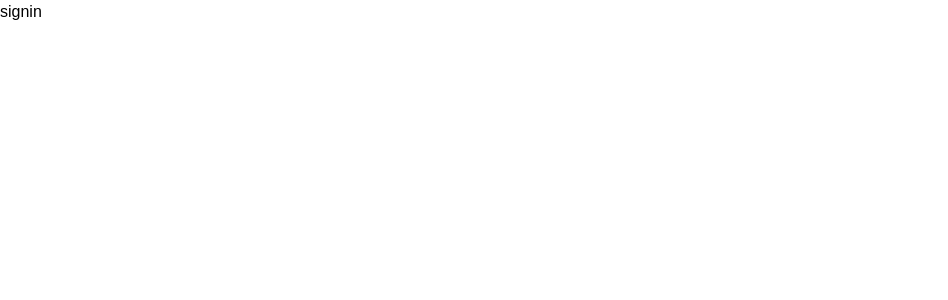
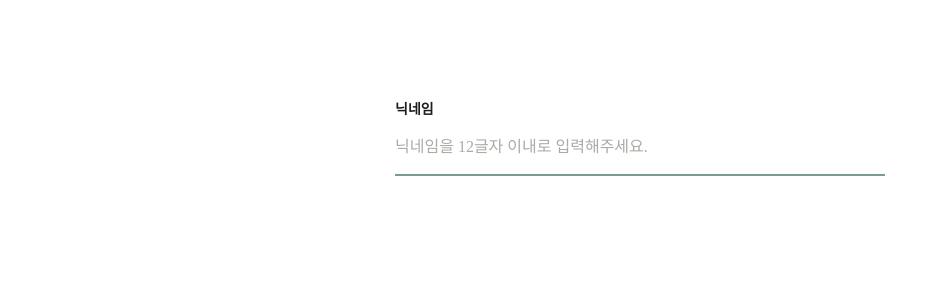
Before and after one commit to r-jal-ddak-ggar-sen/pong-dang-client, a Next.js app: page /signin in a window 1280 px wide. Shown: the top 300 px of the page, without its empty margins (0-948 px from the left). Built offline with nearby package versions, Linux system fonts and the light colour scheme; a web font is replaced by a local one.

Commit message:
feat: TextInput 컴포넌트 추가

```diff
--- a/pages/signin.tsx
+++ b/pages/signin.tsx
@@ -1,8 +1,51 @@
 import styled from '@emotion/styled';
-import React from 'react';
+import React, { useState, useCallback } from 'react';
+
+import TextInput from 'components/TextInput';
+import Typo from 'components/Typo';
 
 export default function signin() {
-  return <SigninStyled>signin</SigninStyled>;
+  const [nickname, setNickname] = useState('');
+
+  const handleChangeNickname = useCallback(
+    (e: React.ChangeEvent<HTMLInputElement>) => {
+      if (e.target.value.length <= 12) {
+        setNickname(e.target.value);
+      }
+    },
+    [setNickname],
+  );
+
+  return (
+    <SigninStyled>
+      <SigninBox>
+        <SigninItem>
+          <Typo font="SUB_TITLE_02">닉네임</Typo>
+          <TextInput
+            value={nickname}
+            onChangeInput={handleChangeNickname}
+            placeholder="닉네임을 12글자 이내로 입력해주세요."
+          />
+        </SigninItem>
+      </SigninBox>
+    </SigninStyled>
+  );
 }
 
-const SigninStyled = styled.div``;
+const SigninStyled = styled.div`
+  width: 100%;
+  max-width: 520px;
+  display: flex;
+  justify-content: center;
+  align-items: center;
+  margin: 0 auto;
+  padding: 100px 15px;
+`;
+
+const SigninBox = styled.div`
+  width: 100%;
+`;
+
+const SigninItem = styled.div`
+  width: 100%;
+`;
--- a/src/components/Header.tsx
+++ b/src/components/Header.tsx
@@ -1,14 +1,13 @@
 import styled from '@emotion/styled';
 import React from 'react';
 
-import { theme } from 'src/utils/theme';
 import Typo from 'src/components/Typo';
 import { FontType } from 'src/utils/font';
 
 const Header = () => {
   return (
     <HeaderStyled>
-      <Typo font={FontType.HEAD_01} color={theme.GRAY_80}>
+      <Typo font={FontType.HEAD_01} color="GRAY_80">
         헤더
       </Typo>
     </HeaderStyled>
--- /dev/null
+++ b/src/components/TextInput.tsx
@@ -0,0 +1,63 @@
+import styled from '@emotion/styled';
+import React from 'react';
+
+import { Align, FontType, getStyle } from 'src/utils/font';
+import { theme, Theme } from 'src/utils/theme';
+
+interface Props {
+  value: string;
+  onChangeInput: (e: React.ChangeEvent<HTMLInputElement>) => void;
+  placeholder?: string;
+  font?: FontType;
+  color?: keyof Theme;
+  align?: Align;
+}
+
+const TextInput = ({
+  value,
+  onChangeInput,
+  placeholder,
+  font = FontType.BODY_01,
+  color = 'GRAY_100',
+  align = Align.LEFT,
+}: Props) => {
+  const style = getStyle(font);
+
+  return (
+    <TextInputStyled
+      value={value}
+      onChange={onChangeInput}
+      placeholder={placeholder}
+      size={style.size}
+      weight={style.weight}
+      color={color}
+      align={align}
+    />
+  );
+};
+
+const TextInputStyled = styled.input<{
+  size: number;
+  weight: number;
+  color: string;
+  align: string;
+}>`
+  width: 100%;
+  font-family: ${({ weight }) =>
+    weight === 700 ? 'IM_Hyemin-Bold' : 'IM_Hyemin-Regular'};
+  font-size: ${({ size }) => size};
+  font-weight: ${({ weight }) => weight};
+  color: ${({ color }) => color};
+  text-align: ${({ align }) => align};
+  padding: 15px 0;
+  border-bottom: 2px solid ${theme.PRIMARY_50};
+
+  :focus {
+    outline: none;
+  }
+  ::placeholder {
+    color: ${theme.GRAY_50};
+  }
+`;
+
+export default TextInput;
```
